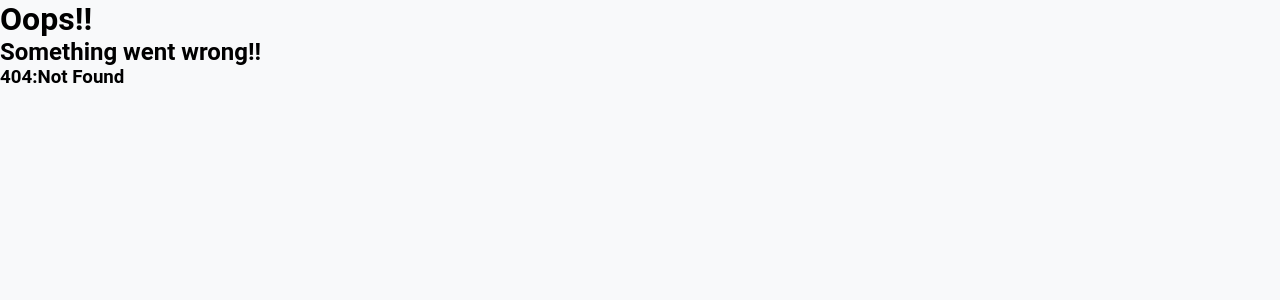
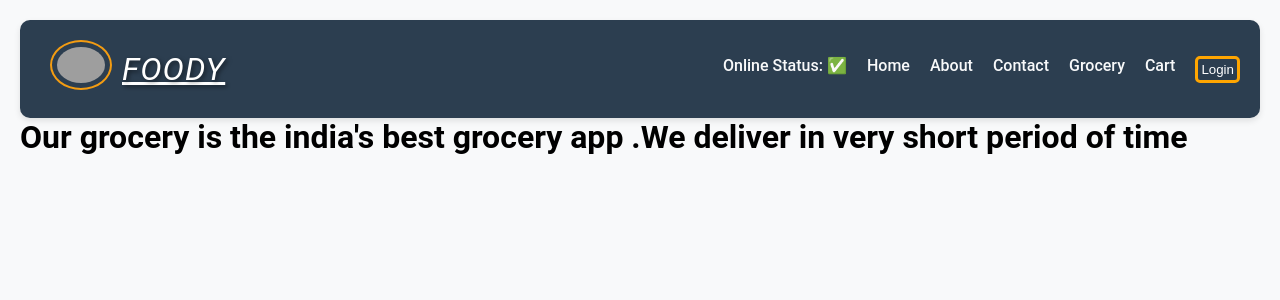
Before and after one commit to anuj846k/FoodWing, a React (Vite) app: page /grocery in a window 1280 px wide. Before the commit this address had no page. Shown: the top 300 px of the page. Built offline with nearby package versions, Linux system fonts and the light colour scheme; grey boxes are pictures that could not be loaded.

Commit message:
Optimising our app/chunking and customs hooks

```diff
--- a/App.js
+++ b/App.js
@@ -1,15 +1,38 @@
-import React from "react";
+import React, { lazy,Suspense } from "react";
 import ReactDOM from "react-dom/client";
 import Header from "./src/components/Header";
 import Body from "./src/components/Body";
 import { createBrowserRouter,Outlet,RouterProvider } from "react-router-dom";
-import About from "./src/components/About";
+// import About from "./src/components/About";
 import Contact from "./src/components/Contact";
 import Error from "./src/components/Error";
 import RestaurantMenu from "./src/components/RestaurantMenu";
+import Shimmer from "./src/components/Shimmer";
+// import Grocery from "./src/components/Grocery";
 
 //no key(not acceptable)<<<<<<<< index as a key <<<<<<<<<<<<<<unique id (most recommeded)
 
+
+/*
+As we grow our app ,we need to split our code into smaller chunks and load them only when needed,
+otherwise the app will be slow to load.
+*/
+//chunking
+//Dynamic Bundling
+// Code splitting
+//Lazy loading or on demand loading
+
+
+
+// This is called dynamic import not traditional funciton⬇️
+
+const Grocery=lazy(()=>
+  import("./src/components/Grocery")
+)
+
+
+const About=lazy(()=>
+import ("./src/components/About"))
 
 const Applayout = () => {
   return (
@@ -32,8 +55,14 @@ const appRouter=createBrowserRouter([
         element:<Body/>,
       },
       {
+        path:'/grocery',
+        element:<Suspense fallback={<Shimmer/>}>
+          <Grocery/>
+        </Suspense>,
+      },
+      {
         path:'/about',
-        element:<About/>
+        element:<Suspense fallback={<Shimmer/>}><About/></Suspense>
       },
       {
         path:'/contact',
--- a/src/components/Body.js
+++ b/src/components/Body.js
@@ -2,6 +2,7 @@ import RestaurantComponent from "./RestaurantCompo";
 import { useState, useEffect } from "react";
 import Shimmer from "./Shimmer";
 import { Link } from "react-router-dom";
+import useOnlineStatus from "../utils/useOnlineStatus";
 
 const Body = () => {
   //Local state variables -super powerful Variables
@@ -33,6 +34,21 @@ const Body = () => {
       json?.data?.cards[2]?.card?.card?.gridElements?.infoWithStyle?.restaurants
     );
   };
+
+
+  const onlineStatus=useOnlineStatus();
+
+  if(onlineStatus===false) return(
+    <h1>Looks like You are Offline !! Please check your internet connection</h1>
+  )
+
+
+
+
+
+
+
+
 
   //conditional rendering ->rendering based on some condition
 
--- /dev/null
+++ b/src/components/Grocery.js
@@ -0,0 +1,7 @@
+const Grocery=()=>{
+    return (
+        <h1>Our grocery is the india's best grocery app .We deliver in very short period of time </h1>
+    )
+}
+
+export default Grocery;
--- a/src/components/Header.js
+++ b/src/components/Header.js
@@ -1,6 +1,8 @@
 import { LOGO_URL } from "../utils/constants";
 import { useState } from "react";
 import { Link } from "react-router-dom";
+import useOnlineStatus from "../utils/useOnlineStatus";
+
 
 const Header = () => {
   const [btnName, setBtnName] = useState("Login");
@@ -8,6 +10,8 @@ const Header = () => {
   //If no dependencies array => useEffect is called on every render
   //If dependency array is empty=[]=>useEffect is called only once after the first render() or just once it is called ;
   //If dependency array has some values=>useEffect is called only when the values in the dependency array is updated;
+
+  const onlineStatus = useOnlineStatus();
 
   return (
     <div className="header">
@@ -17,6 +21,9 @@ const Header = () => {
       </div>
       <div className="navitems">
         <ul>
+          <li>
+            <Link >Online Status: {onlineStatus ? "✅" : "🔴"}</Link>
+          </li>
           <li>
             <Link to="/">Home</Link>
           </li>
@@ -28,7 +35,9 @@ const Header = () => {
           <li>
             <Link to="/Contact">Contact</Link>
           </li>
-
+          <li>
+            <Link to="/Grocery">Grocery</Link>
+          </li>
           <li>
             <Link to="/Cart">Cart</Link>
           </li>
--- a/src/components/RestaurantMenu.js
+++ b/src/components/RestaurantMenu.js
@@ -1,25 +1,13 @@
-import React, { useState, useEffect } from "react";
 import Shimmer from "./Shimmer";
 import { useParams } from "react-router-dom";
-import { MENU_API } from "../utils/constants";
 import { CDN_URL } from "../utils/constants";
+import useRestaurantMenu from "../utils/useRestaurantMenu";
 
 
 const RestaurantMenu = () => {
-  const [resInfo, setResinfo] = useState(null);
-
   const { resId } = useParams();
 
-  useEffect(() => {
-    fetchMenu();
-  }, []);
-
-  const fetchMenu = async () => {
-    const data = await fetch(MENU_API + resId);
-    const json = await data.json();
-    setResinfo(json.data);
-    console.log(json);
-  };
+  const resInfo=useRestaurantMenu(resId);
 
   const { name, cuisines, costForTwoMessage, sla, avgRating } =
     resInfo?.cards[2]?.card?.card?.info || {};
--- /dev/null
+++ b/src/utils/useOnlineStatus.js
@@ -0,0 +1,23 @@
+import { useEffect, useState } from "react";
+
+const useOnlineStatus=()=>{
+    const[onlineStatus,setOnlineStatus]=useState(true);
+    useEffect(()=>{
+        window.addEventListener("offline",()=>{
+            setOnlineStatus(false);
+        })
+
+        window.addEventListener("online",()=>{
+            setOnlineStatus(true);
+        })
+
+    },[]);
+
+    //boolean value
+
+
+    return onlineStatus;
+
+}
+
+export default useOnlineStatus;
--- /dev/null
+++ b/src/utils/useRestaurantMenu.js
@@ -0,0 +1,23 @@
+// CUSTOM HOOKS
+//Making a custom Hook so that we can follow Single Responsibility Principle and keep our code clean and modular.
+import { useEffect,useState } from "react";
+import { MENU_API } from "./constants";
+
+
+const useRestaurantMenu = (resId) => {
+    const [resInfo, setResinfo] = useState(null);
+
+    useEffect(() => {
+        fetchMenu();
+    }, []);
+
+    const fetchMenu=async()=>{
+        const data=await fetch(MENU_API+resId);
+        const json=await data.json();
+        setResinfo(json.data);
+    }
+    return resInfo;
+
+}
+
+export default useRestaurantMenu;
```
Also changed, not shown: 1 other file (tests, documents, lock files or other folders).
